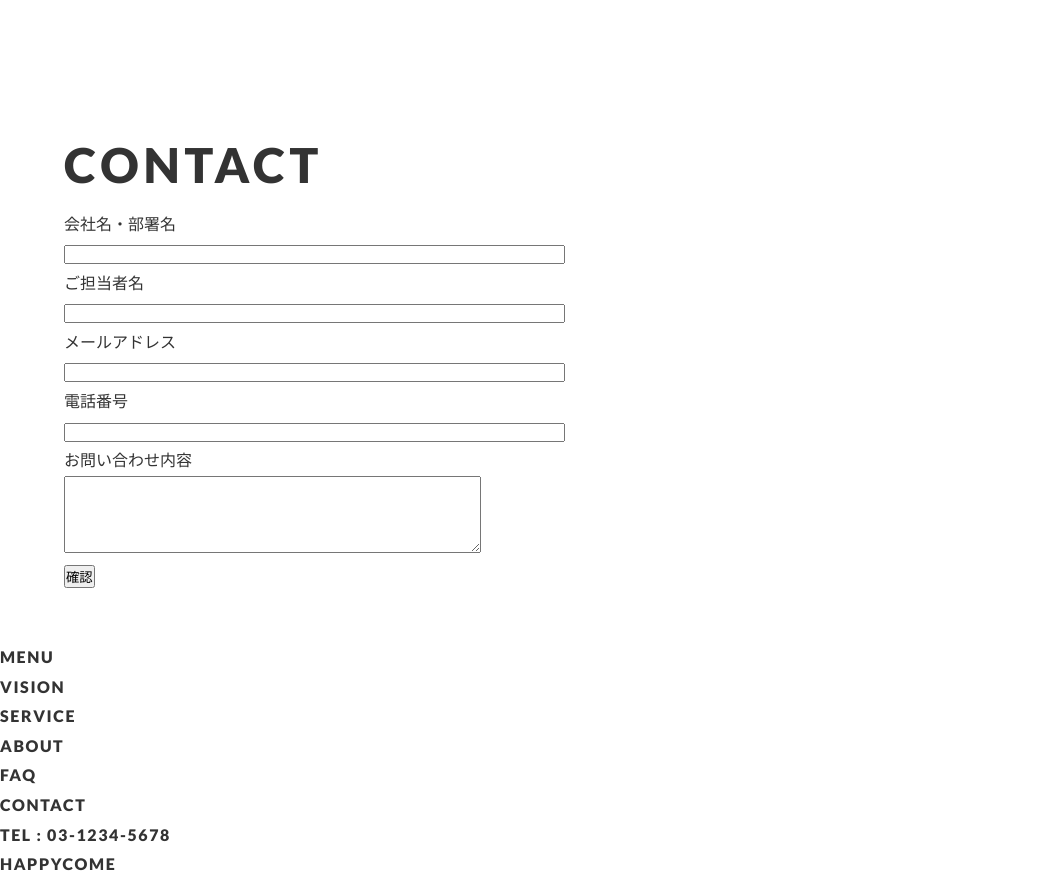
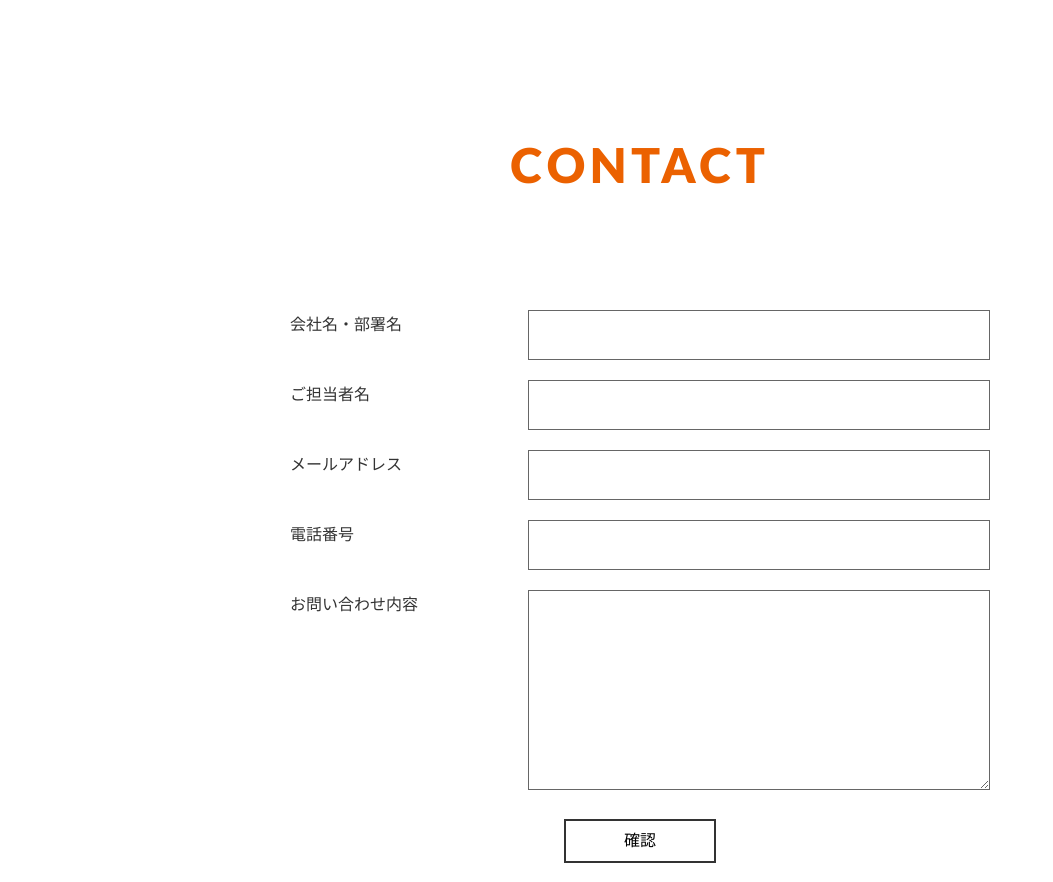
Before and after one commit to h-satoh5416/coding-practice, a plain HTML site: page index.html in a window 1280 px wide. Shown: the part 6000-6882 px from the top of the page, without its empty margins (0-1053 px from the left). Drawn offline with Linux system fonts and the light colour scheme.

Commit message:
style: Contactセクションのレイアウトを調整

```diff
--- a/css/layout.css
+++ b/css/layout.css
@@ -345,3 +345,79 @@ h2 {
     text-align: center;
     margin-bottom: 100px;
 }
+
+/*--------------Contact--------------*/
+
+#contact {
+    margin-bottom: 100px;
+}
+
+#contact h2 {
+    text-align: center;
+    color: #eb6100;
+    margin-bottom: 100px;
+}
+
+#contact .form-list {
+    width: 100%;
+    max-width: 700px;
+    margin: 0 auto;
+}
+
+#contact .form-list dl {
+    display: flex;
+    justify-content: space-between;
+    flex-wrap: wrap;
+    padding-bottom: 20px;
+}
+
+#contact .form-list dt {
+    width: 30%;
+}
+
+#contact .form-list dd {
+    width: 66%;
+}
+
+#contact .form-list input,
+#contact .form-list textarea {
+    width: 100%;
+    border: solid 1px #666;
+    outline: none;
+    padding: 10px;
+    font-family: inherit;
+    font-size: 1rem;
+    line-height: 1.85;
+    appearance: none;
+}
+
+#contact .form-list input {
+    height: 50px;
+}
+
+#contact .form-list textarea {
+    height: 200px;
+}
+
+#contact .submit-btn {
+    width: 152px;
+    margin: 0 auto;
+}
+
+#contact .submit-btn input {
+    width: 100%;
+    text-align: center;
+    border: solid 2px #333;
+    background-color: #fff;
+    font-family: inherit;
+    font-size: 1rem;
+    line-height: 1.85;
+    padding: 5px 20px;
+    cursor: pointer;
+    transition: all 0.3s;
+}
+
+#contact .submit-btn input:hover {
+    background-color: #333;
+    color: #fff;
+}
```
